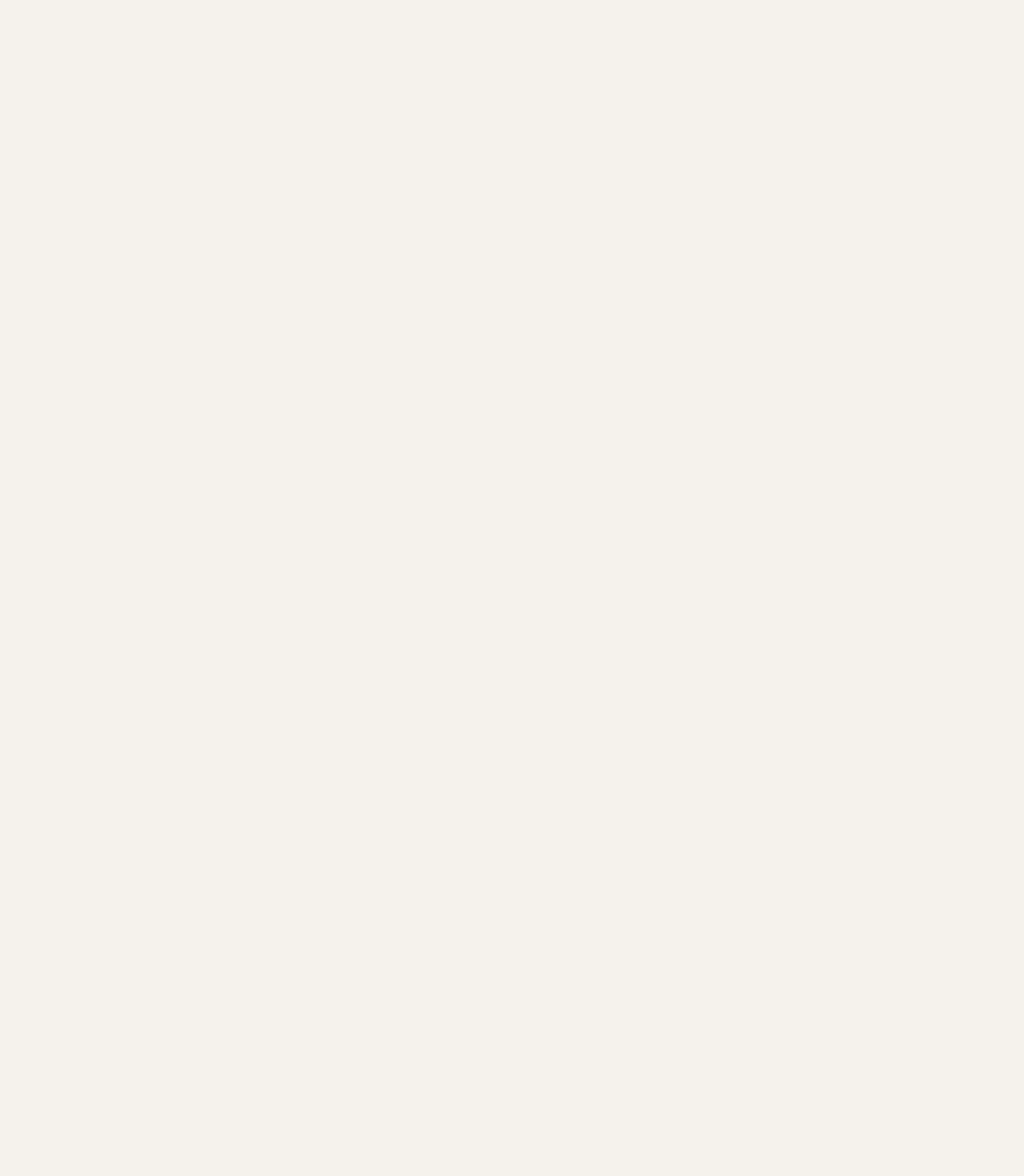
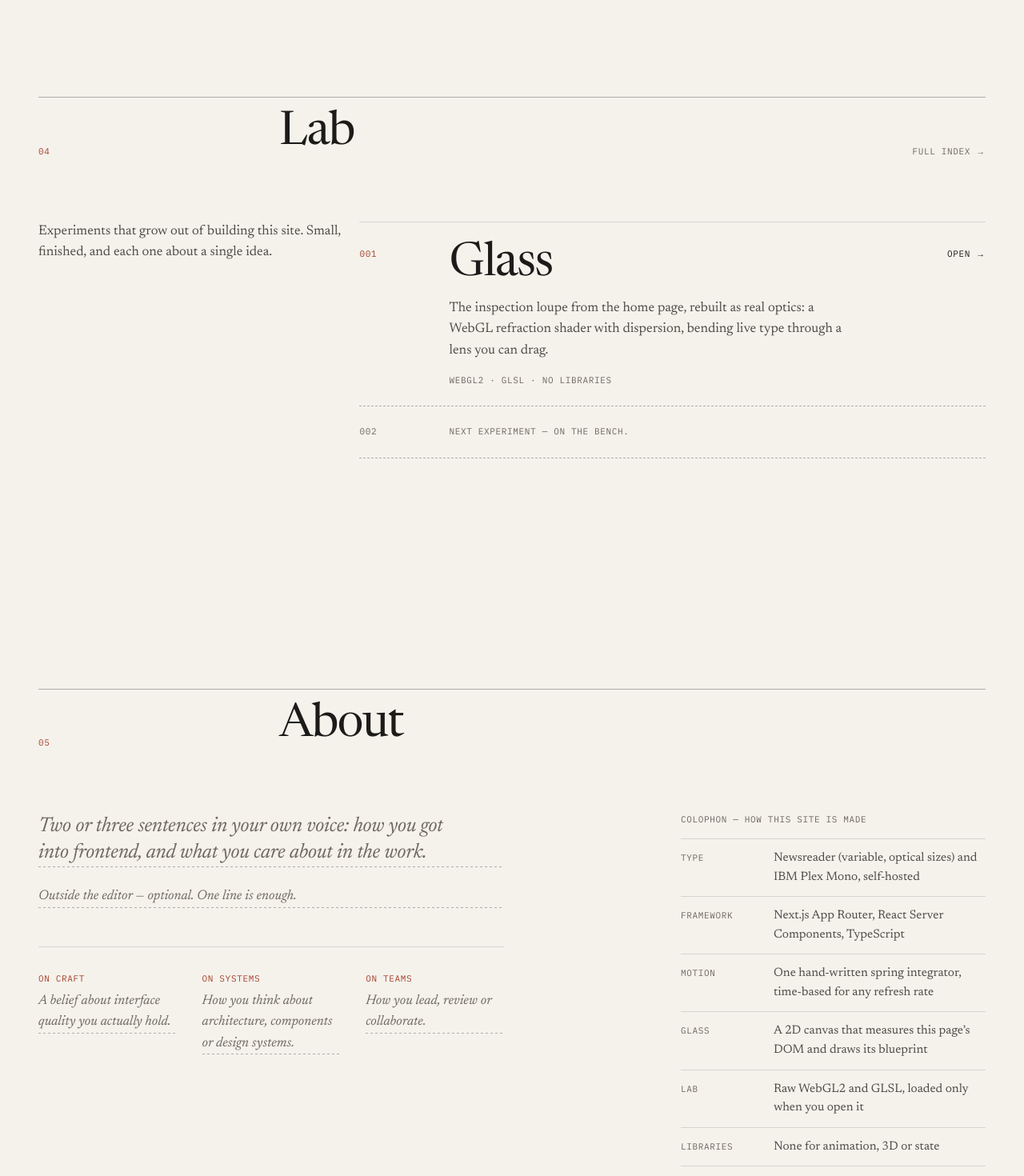
Before and after one commit to sahilshityalkar/my_portfolio, a Next.js app: page / in a window 1280 px wide. Shown: the part 3840-5310 px from the top of the page at 80% size. Before the commit the page ends 800 px from the top, so only its background shows below. Built offline with nearby package versions, Linux system fonts and the light colour scheme; no server answers.

Commit message:
Add lab, about (with colophon) and contact sections
Co-Authored-By: Claude Opus 5.5 <noreply@anthropic.com>

```diff
--- a/src/app/page.tsx
+++ b/src/app/page.tsx
@@ -1,9 +1,19 @@
 import { Hero } from "@/components/sections/Hero";
+import { Work } from "@/components/sections/Work";
+import { Experience } from "@/components/sections/Experience";
+import { Lab } from "@/components/sections/Lab";
+import { About } from "@/components/sections/About";
+import { Contact } from "@/components/sections/Contact";
 
 export default function Home() {
   return (
     <>
       <Hero />
+      <Work />
+      <Experience />
+      <Lab />
+      <About />
+      <Contact />
     </>
   );
 }
--- /dev/null
+++ b/src/components/sections/About.tsx
@@ -0,0 +1,55 @@
+import { about } from "@/content/about";
+import { T } from "@/components/Draftable";
+import { SectionHead } from "@/components/SectionHead";
+
+/** Facts about this site itself — the only claims here that need no placeholder. */
+const colophon = [
+  ["Type", "Newsreader (variable, optical sizes) and IBM Plex Mono, self-hosted"],
+  ["Framework", "Next.js App Router, React Server Components, TypeScript"],
+  ["Motion", "One hand-written spring integrator, time-based for any refresh rate"],
+  ["Glass", "A 2D canvas that measures this page’s DOM and draws its blueprint"],
+  ["Lab", "Raw WebGL2 and GLSL, loaded only when you open it"],
+  ["Libraries", "None for animation, 3D or state"],
+] as const;
+
+export function About() {
+  return (
+    <section id="about" aria-labelledby="about-title" data-spec="About" className="wrap py-24 sm:py-36">
+      <SectionHead n="05" id="about-title" title="About" />
+      <div className="grid-12 mt-12 gap-y-16 sm:mt-20">
+        <div className="col-span-12 space-y-6 md:col-span-7 lg:col-span-6" data-reveal>
+          {about.paragraphs.map((p, i) => (
+            <T key={i} as="p" v={p} className={i === 0 ? "t-lede text-balance" : "text-[var(--ink-2)]"} />
+          ))}
+          <dl className="mt-12 grid gap-8 border-t border-[var(--rule)] pt-8 sm:grid-cols-3">
+            {about.principles.map((p) => (
+              <div key={p.title}>
+                <dt className="t-meta text-[var(--mark)]">{p.title}</dt>
+                <T as="dd" v={p.body} className="mt-2 text-[var(--ink-2)]" />
+              </div>
+            ))}
+          </dl>
+        </div>
+
+        <aside
+          aria-labelledby="colophon-title"
+          data-spec="Colophon"
+          className="col-span-12 md:col-span-5 md:col-start-8 lg:col-span-4 lg:col-start-9"
+          data-reveal
+        >
+          <h3 id="colophon-title" className="t-meta text-[var(--ink-3)]">
+            Colophon — how this site is made
+          </h3>
+          <dl className="mt-4 border-t border-[var(--rule)]">
+            {colophon.map(([k, v]) => (
+              <div key={k} className="grid grid-cols-[6.5rem_1fr] gap-x-3 border-b border-[var(--rule)] py-3 text-[0.95rem]">
+                <dt className="t-meta pt-1 text-[var(--ink-3)]">{k}</dt>
+                <dd className="text-[var(--ink-2)]">{v}</dd>
+              </div>
+            ))}
+          </dl>
+        </aside>
+      </div>
+    </section>
+  );
+}
--- /dev/null
+++ b/src/components/sections/Contact.tsx
@@ -0,0 +1,66 @@
+import { links, profile } from "@/content/profile";
+import { T } from "@/components/Draftable";
+import { draft } from "@/content/types";
+
+export function Contact() {
+  const rows = [
+    { label: "Email", value: links.email, href: links.email ? `mailto:${links.email}` : null },
+    { label: "Résumé", value: links.resume ? "Download PDF" : null, href: links.resume },
+    { label: "LinkedIn", value: links.linkedin?.replace(/^https?:\/\/(www\.)?/, ""), href: links.linkedin },
+    { label: "GitHub", value: links.github?.replace(/^https?:\/\//, ""), href: links.github },
+    { label: "X", value: links.x?.replace(/^https?:\/\/(www\.)?/, ""), href: links.x },
+  ];
+
+  return (
+    <section id="contact" aria-labelledby="contact-title" data-spec="Contact" className="wrap pb-10 pt-24 sm:pt-36">
+      <div className="grid-12 gap-y-12 border-t border-[var(--rule-strong)] pt-4">
+        <p className="t-meta col-span-12 text-[var(--mark)]" data-reveal>
+          06
+        </p>
+        <h2 id="contact-title" className="t-display col-span-12" data-reveal data-spec-type="Newsreader">
+          Let’s <span className="italic">talk.</span>
+        </h2>
+        <div className="col-span-12 md:col-span-5" data-reveal>
+          {links.email ? (
+            <a href={`mailto:${links.email}`} className="t-lede link-draw break-all">
+              {links.email}
+            </a>
+          ) : (
+            <T as="p" v={draft("your@email.com")} className="t-lede" />
+          )}
+          <p className="t-meta mt-4 text-[var(--ink-3)]">
+            <T v={profile.availability} />
+          </p>
+        </div>
+        <ul className="col-span-12 md:col-span-6 md:col-start-7" data-reveal>
+          {rows.map((r) => (
+            <li key={r.label} className="grid grid-cols-[7rem_1fr] border-t border-[var(--rule)] py-3 last:border-b">
+              <span className="t-meta pt-1 text-[var(--ink-3)]">{r.label}</span>
+              {r.href && r.value ? (
+                <a
+                  href={r.href}
+                  className="link-draw justify-self-start"
+                  {...(r.href.startsWith("http") ? { target: "_blank", rel: "noreferrer" } : {})}
+                >
+                  {r.value}
+                </a>
+              ) : (
+                <T v={draft(`Add your ${r.label} link`)} className="justify-self-start" />
+              )}
+            </li>
+          ))}
+        </ul>
+      </div>
+
+      <footer className="t-meta mt-28 flex flex-col justify-between gap-3 border-t border-[var(--rule)] pt-5 text-[var(--ink-3)] sm:flex-row">
+        <span>
+          © {new Date().getFullYear()} {profile.name}
+        </span>
+        <span>
+          <T v={profile.location} />
+        </span>
+        <span>Built by hand. Press L to see how.</span>
+      </footer>
+    </section>
+  );
+}
--- /dev/null
+++ b/src/components/sections/Lab.tsx
@@ -0,0 +1,43 @@
+import Link from "next/link";
+import { lab } from "@/content/lab";
+import { SectionHead } from "@/components/SectionHead";
+
+export function Lab() {
+  return (
+    <section id="lab" aria-labelledby="lab-title" data-spec="Lab" className="wrap py-24 sm:py-36">
+      <SectionHead n="04" id="lab-title" title="Lab" aside={<Link href="/lab" className="link-draw">Full index →</Link>} />
+      <div className="grid-12 mt-12 gap-y-10 sm:mt-20">
+        <p className="col-span-12 max-w-[40ch] text-[var(--ink-2)] md:col-span-4" data-reveal>
+          Experiments that grow out of building this site. Small, finished, and each one about a single idea.
+        </p>
+        <ol className="col-span-12 md:col-span-8">
+          {lab.map((e) => (
+            <li key={e.slug} data-reveal>
+              <Link
+                href={`/lab/${e.slug}`}
+                data-spec={`Experiment ${e.index}`}
+                className="group grid grid-cols-[4rem_1fr] gap-x-4 border-t border-[var(--rule)] py-6 sm:grid-cols-[6rem_1fr_auto]"
+              >
+                <span className="t-meta pt-2 text-[var(--mark)]">{e.index}</span>
+                <span>
+                  <span className="t-title block transition-transform duration-700 ease-[var(--ease-out)] group-hover:translate-x-2">
+                    {e.title}
+                  </span>
+                  <span className="mt-3 block max-w-[52ch] text-[var(--ink-2)]">{e.summary}</span>
+                  <span className="t-meta mt-4 block text-[var(--ink-3)]">{e.tech}</span>
+                </span>
+                <span className="t-meta col-start-2 mt-4 self-start text-[var(--ink)] sm:col-start-3 sm:mt-2">
+                  <span className="link-draw">Open</span> →
+                </span>
+              </Link>
+            </li>
+          ))}
+          <li className="t-meta grid grid-cols-[4rem_1fr] gap-x-4 border-y border-dashed border-[var(--rule-strong)] py-6 text-[var(--ink-3)] sm:grid-cols-[6rem_1fr]" data-reveal>
+            <span>{String(lab.length + 1).padStart(3, "0")}</span>
+            <span>Next experiment — on the bench.</span>
+          </li>
+        </ol>
+      </div>
+    </section>
+  );
+}
```
